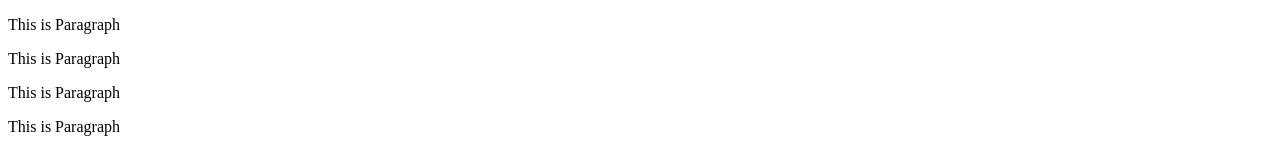
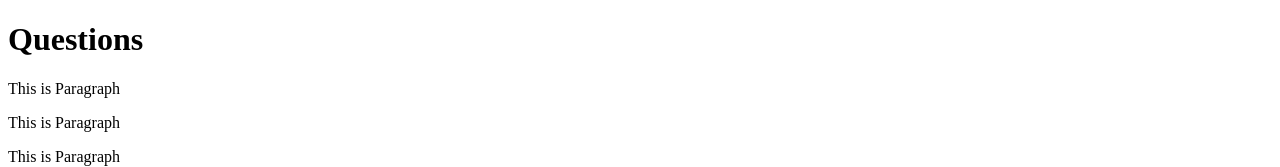
Before and after one commit to Nagarjunl/tech-talk-content, a plain HTML site: page qus.html in a window 1280 px wide. Shown: the top 167 px of the page. Drawn offline with Linux system fonts and the light colour scheme.

Commit message:
alter qus file

```diff
--- a/qus.html
+++ b/qus.html
@@ -2,6 +2,8 @@
 <html>
 
 <body>
+
+    <h1> Questions</h1>
 
     <p>This is Paragraph</p>
     <p>This is Paragraph</p>
```
